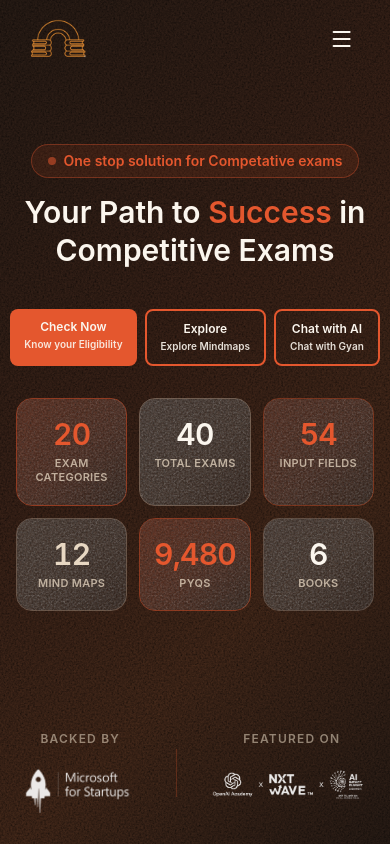
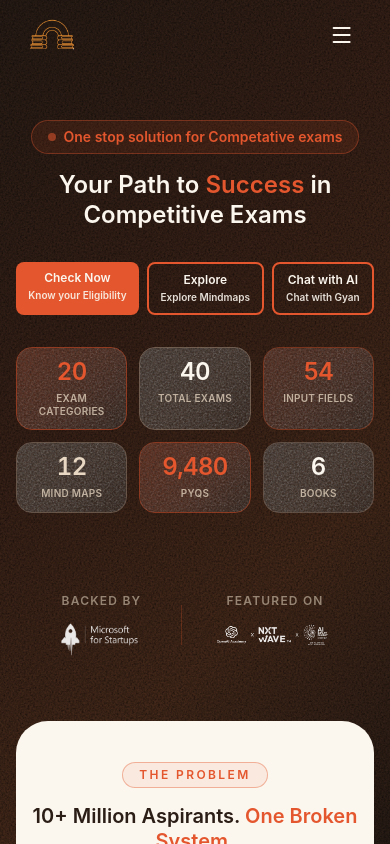
Before and after one commit to pratiyogitasetu/PRATIYOGITA_SETU, a React (Vite) app in the folder pratiyogita_setu/: page / in a window 390 px wide. Shown: the top 844 px of the page. Built offline with nearby package versions, Linux system fonts and the light colour scheme; no server answers.

Commit message:
Refactor component styles for improved consistency and responsiveness

```diff
--- a/pratiyogita_setu/src/App.css
+++ b/pratiyogita_setu/src/App.css
@@ -375,14 +375,14 @@ button, [type="submit"] {
 /* ===== BUBBLE HERO BUTTONS ===== */
 .bubble-btn {
   position: relative;
-  padding: 10px 14px;
+  padding: 8px 12px;
   border-radius: 8px;
   border: none;
   color: #FBF6EE;
   cursor: pointer;
   background-color: #E4572E;
   font-weight: 600;
-  font-size: 1rem;
+  font-size: 0.875rem;
   transition: all 0.2s ease;
   text-decoration: none;
   display: inline-flex;
@@ -394,7 +394,7 @@ button, [type="submit"] {
 
 @media (min-width: 640px) {
   .bubble-btn {
-    padding: 12px 32px;
+    padding: 10px 24px;
   }
 }
 
--- a/pratiyogita_setu/src/Components/Home/BackedBySection.jsx
+++ b/pratiyogita_setu/src/Components/Home/BackedBySection.jsx
@@ -3,13 +3,13 @@ import { motion } from "framer-motion";
 
 const BackedBySection = () => {
   return (
-    <section className="relative py-10 sm:py-14">
+    <section className="relative py-6 sm:py-10">
       <div className="container mx-auto px-4 sm:px-6 lg:px-8">
         <div className="flex flex-row items-center justify-center gap-8 sm:gap-20 lg:gap-36">
 
           {/* Backed by — Microsoft */}
           <motion.div
-            className="flex flex-col items-center gap-3"
+            className="flex flex-col items-center gap-2"
             initial={{ opacity: 0, y: 16 }}
             animate={{ opacity: 1, y: 0 }}
             transition={{ duration: 0.6, delay: 0.2 }}
@@ -20,17 +20,17 @@ const BackedBySection = () => {
             <img
               src="/microsoft.png"
               alt="Microsoft for Startups"
-              className="h-14 sm:h-24 w-auto object-contain"
+              className="h-10 sm:h-16 w-auto object-contain"
               style={{ filter: "brightness(0) invert(1)", opacity: 0.9 }}
             />
           </motion.div>
 
           {/* Divider */}
-          <div className="block w-px h-12 sm:h-16 bg-[#E4572E]/25" />
+          <div className="block w-px h-10 sm:h-14 bg-[#E4572E]/25" />
 
           {/* Featured on — NxtWave */}
           <motion.div
-            className="flex flex-col items-center gap-3"
+            className="flex flex-col items-center gap-2"
             initial={{ opacity: 0, y: 16 }}
             animate={{ opacity: 1, y: 0 }}
             transition={{ duration: 0.6, delay: 0.35 }}
@@ -41,7 +41,7 @@ const BackedBySection = () => {
             <img
               src="/nxtwave.png"
               alt="NxtWave"
-              className="h-14 sm:h-24 w-auto object-contain"
+              className="h-10 sm:h-16 w-auto object-contain"
               style={{ filter: "brightness(0) invert(1)", opacity: 0.9 }}
             />
           </motion.div>
--- a/pratiyogita_setu/src/Components/Home/FAQSection.jsx
+++ b/pratiyogita_setu/src/Components/Home/FAQSection.jsx
@@ -14,7 +14,7 @@ const FAQItem = ({ question, answer, isOpen, onClick }) => {
         className={`flex w-full items-center justify-between p-3 sm:p-4 md:p-5 text-left font-medium text-[#FBF6EE]`}
         onClick={onClick}
       >
-        <span className="text-base sm:text-lg md:text-lg pr-2">{question}</span>
+        <span className="text-sm sm:text-base pr-2">{question}</span>
         <svg
           className={`h-4 w-4 sm:h-5 sm:w-5 flex-shrink-0 transform transition-transform duration-300 ${
             isOpen ? "rotate-180" : ""
@@ -143,7 +143,7 @@ const FAQSection = () => {
             whileInView={{ opacity: 1, y: 0 }}
             viewport={{ once: true }}
             transition={{ duration: 0.5 }}
-            className={`text-2xl sm:text-3xl font-bold tracking-tight sm:text-4xl text-[#FBF6EE]`}
+            className={`text-xl sm:text-2xl font-bold tracking-tight sm:text-3xl text-[#FBF6EE]`}
           >
             {language === "en"
               ? "Frequently Asked Questions"
--- a/pratiyogita_setu/src/Components/Home/FeatureSection.jsx
+++ b/pratiyogita_setu/src/Components/Home/FeatureSection.jsx
@@ -109,11 +109,11 @@ const FeatureSection = () => {
   );
 
   return (
-    <section id="features" className="py-16 sm:py-24 overflow-hidden">
+    <section id="features" className="py-10 sm:py-16 overflow-hidden">
       <div className="container mx-auto px-4 sm:px-6 lg:px-8">
 
         {/* ── Header ── */}
-        <div className="text-center max-w-3xl mx-auto mb-16">
+        <div className="text-center max-w-3xl mx-auto mb-10">
           <motion.span
             className="inline-block text-xs font-bold uppercase tracking-[0.2em] text-[#E4572E] border border-[#E4572E]/40 rounded-full px-4 py-1 mb-4"
             style={{ backgroundColor: "rgba(228,87,46,0.08)" }}
@@ -125,7 +125,7 @@ const FeatureSection = () => {
             Solution
           </motion.span>
           <motion.h2
-            className="text-3xl md:text-4xl font-bold text-[#FBF6EE]"
+            className="text-2xl md:text-3xl font-bold text-[#FBF6EE]"
             initial={{ opacity: 0, y: 16 }}
             whileInView={{ opacity: 1, y: 0 }}
             viewport={{ once: true }}
--- a/pratiyogita_setu/src/Components/Home/HeroSection.jsx
+++ b/pratiyogita_setu/src/Components/Home/HeroSection.jsx
@@ -49,7 +49,7 @@ const PRATIYOGITA_GYAN_URL =
 
 const HeroSection = () => {
   return (
-    <section className="relative overflow-hidden py-20 sm:py-28">
+    <section className="relative overflow-hidden py-14 sm:py-20">
       <div className="container mx-auto px-4 sm:px-6 lg:px-8 relative z-10 mb-4">
         <div className="max-w-3xl mx-auto text-center">
           <div className="flex flex-col items-center gap-2 mb-4">
@@ -64,7 +64,7 @@ const HeroSection = () => {
                       </motion.div>
           </div>
           <motion.h1
-            className="text-3xl md:text-4xl lg:text-5xl font-bold text-[#FBF6EE] leading-tight"
+            className="text-2xl md:text-3xl lg:text-4xl font-bold text-[#FBF6EE] leading-tight"
             initial={{ opacity: 0, y: 20 }}
             animate={{ opacity: 1, y: 0 }}
             transition={{ duration: 0.8, delay: 0.2 }}
@@ -77,7 +77,7 @@ const HeroSection = () => {
           {/* Tagline removed as requested */}
 
           <motion.div
-            className="mt-10 lg:mt-14 flex flex-row gap-2 sm:gap-10 justify-center"
+            className="mt-8 lg:mt-10 flex flex-row gap-2 sm:gap-6 justify-center"
             initial={{ opacity: 0, y: 20 }}
             animate={{ opacity: 1, y: 0 }}
             transition={{ duration: 0.8, delay: 0.6 }}
@@ -86,22 +86,22 @@ const HeroSection = () => {
               href={`${PRATIYOGITA_YOGYA_URL}/check-eligibility`}
               className="bubble-btn flex flex-col items-center gap-0.5 whitespace-nowrap"
             >
-              <span className="font-bold text-xs sm:text-base">Check Now</span>
-              <span className="text-[10px] sm:text-xs font-normal opacity-90">Know your Eligibility</span>
+              <span className="font-bold text-xs sm:text-sm">Check Now</span>
+              <span className="text-[10px] sm:text-[11px] font-normal opacity-90">Know your Eligibility</span>
             </a>
             <a
               href={`${PRATIYOGITA_MARG_URL}/explore`}
               className="bubble-btn bubble-btn-outline flex flex-col items-center gap-0.5 whitespace-nowrap"
             >
-              <span className="font-bold text-xs sm:text-base">Explore</span>
-              <span className="text-[10px] sm:text-xs font-normal opacity-90">Explore Mindmaps</span>
+              <span className="font-bold text-xs sm:text-sm">Explore</span>
+              <span className="text-[10px] sm:text-[11px] font-normal opacity-90">Explore Mindmaps</span>
             </a>
             <a
               href={PRATIYOGITA_GYAN_URL}
               className="bubble-btn bubble-btn-outline flex flex-col items-center gap-0.5 whitespace-nowrap"
             >
-              <span className="font-bold text-xs sm:text-base">Chat with AI</span>
-              <span className="text-[10px] sm:text-xs font-normal opacity-90">Chat with Gyan</span>
+              <span className="font-bold text-xs sm:text-sm">Chat with AI</span>
+              <span className="text-[10px] sm:text-[11px] font-normal opacity-90">Chat with Gyan</span>
             </a>
           </motion.div>
         </div>
@@ -132,14 +132,14 @@ const HeroSection = () => {
               <div className="absolute inset-0 rounded-2xl bg-[#2B1E17]/45" />
 
               {/* Content */}
-              <div className="relative z-10 flex flex-col items-center gap-1 py-5 px-3">
+              <div className="relative z-10 flex flex-col items-center gap-1 py-3 px-2">
                 <span
-                  className="text-3xl sm:text-4xl font-black tracking-tight leading-none"
+                  className="text-2xl sm:text-3xl font-black tracking-tight leading-none"
                   style={{ color: stat.textColor, fontVariantNumeric: "tabular-nums" }}
                 >
                   {stat.value}
                 </span>
-                <span className="text-[11px] sm:text-xs text-[#E8D8C3]/75 text-center leading-tight font-semibold uppercase tracking-wide mt-1">
+                <span className="text-[10px] sm:text-[11px] text-[#E8D8C3]/75 text-center leading-tight font-semibold uppercase tracking-wide mt-1">
                   {stat.label}
                 </span>
               </div>
--- a/pratiyogita_setu/src/Components/Home/HowItWorksNew.jsx
+++ b/pratiyogita_setu/src/Components/Home/HowItWorksNew.jsx
@@ -37,7 +37,7 @@ const HowItWorksNew = () => {
   const inView = useInView(ref, { once: true, amount: 0.25 });
 
   return (
-    <section ref={ref} className="py-12 sm:py-16 px-4 sm:px-6 lg:px-8">
+    <section ref={ref} className="py-8 sm:py-12 px-4 sm:px-6 lg:px-8">
 
       {/* ── Header ── */}
       <div className="text-center mb-12 sm:mb-16">
@@ -63,7 +63,7 @@ const HowItWorksNew = () => {
           initial={{ opacity: 0, y: 16 }}
           animate={inView ? { opacity: 1, y: 0 } : {}}
           transition={{ duration: 0.5, delay: 0.1 }}
-          className="text-2xl sm:text-3xl md:text-4xl font-bold text-[#FBF6EE]"
+          className="text-xl sm:text-2xl md:text-3xl font-bold text-[#FBF6EE]"
         >
           How It Works
         </motion.h2>
--- a/pratiyogita_setu/src/Components/Home/ProblemSection.jsx
+++ b/pratiyogita_setu/src/Components/Home/ProblemSection.jsx
@@ -201,7 +201,7 @@ const ProblemSection = () => {
             <span className="inline-block text-xs font-bold uppercase tracking-[0.2em] text-[#E4572E] border border-[#E4572E]/40 rounded-full px-4 py-1 mb-4 bg-[#E4572E]/8">
               The Problem
             </span>
-            <h2 className="text-2xl sm:text-3xl lg:text-4xl font-extrabold text-[#2B1E17] leading-tight">
+            <h2 className="text-xl sm:text-2xl lg:text-3xl font-extrabold text-[#2B1E17] leading-tight">
               10+ Million Aspirants.{" "}
               <span className="text-[#E4572E]">
                 <TypewriterHeadline active={isInView} />
--- a/pratiyogita_setu/src/Components/Home/WhoIsItFor/whoisitfor.jsx
+++ b/pratiyogita_setu/src/Components/Home/WhoIsItFor/whoisitfor.jsx
@@ -127,7 +127,7 @@ function AudienceCard({ item, index, side }) {
 
 export default function WhoIsItFor() {
   return (
-    <section className="py-16 md:py-20 overflow-hidden">
+    <section className="py-10 md:py-14 overflow-hidden">
       <div className="container mx-auto px-4 sm:px-6 lg:px-8 max-w-7xl">
         {/* Header */}
         <motion.div
@@ -147,7 +147,7 @@ export default function WhoIsItFor() {
             </span>
           </motion.div>
 
-          <h2 className="text-2xl md:text-3xl lg:text-4xl font-bold text-[#FBF6EE] mb-4">
+          <h2 className="text-xl md:text-2xl lg:text-3xl font-bold text-[#FBF6EE] mb-4">
             Who Is{" "}
             <span className="bg-gradient-to-r from-[#E4572E] to-[#cf4a23] bg-clip-text text-transparent">
               Pratiyogita Setu
```
Also changed, not shown: pratiyogita_setu/src/Components/Navbar/navbar.jsx (+4 -4 lines).
